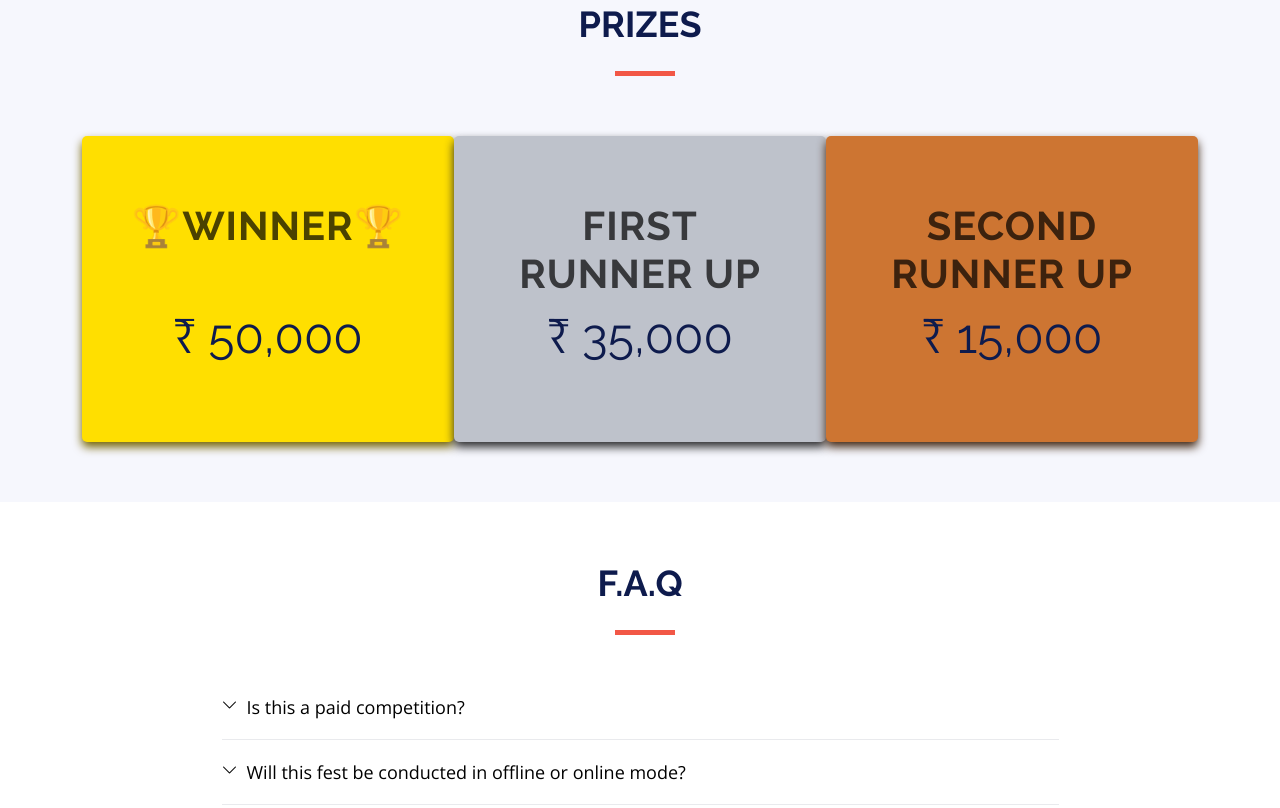
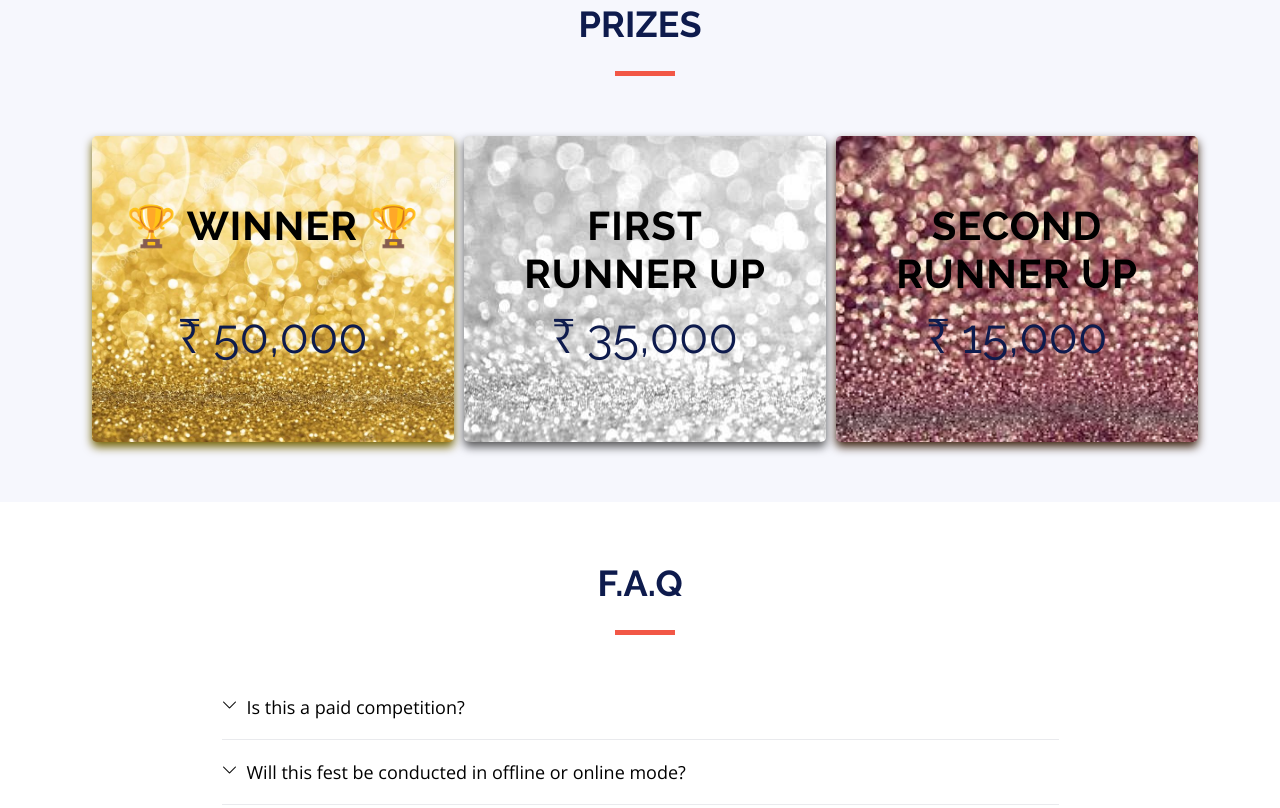
Before and after one commit to kartikay-bagla/Hardware-HubFest, a plain HTML site: page index.html in a window 1280 px wide. Shown: the part 2755-3563 px from the top of the page. Drawn offline with nearby package versions, Linux system fonts and the light colour scheme.

Commit message:
Minor changes and Background

```diff
--- a/assets/css/style.css
+++ b/assets/css/style.css
@@ -978,24 +978,28 @@ h1, h2, h3, h4, h5, h6 {
 #buy-tickets .card {
   border: none;
   border-radius: 5px;
+  margin-left: 10px;
   transition: all 0.3s ease-in-out;
 }
 
 .gold{
   padding: 40px 0px 60px;
-  background-color: #ffdf00;
+  background-image: url(../img/cards/gold-bg.jpg);
+  background-size: cover;
   box-shadow: 0 5px 10px 0 #726101;
 }
 .silver{
   padding: 40px 0px 60px;
-  background-color: #bec2cb;
-  box-shadow: 0 5px 10px 0 rgb(41 41 42);
+  background-image: url(../img/cards/silver-bg.jpg);
+  box-shadow: 0 5px 10px 0 rgb(87, 87, 88);
 }
 .bronze{
   padding: 40px 0px 60px;
-  background-color: #cd7532;
+  background-image: url(../img/cards/bronze-bg.jpg);
+  background-size: cover;
   box-shadow: 0 5px 10px 0 #3e230f;
 }
+
 
 #buy-tickets .gold:hover {
   box-shadow: 0 20px 50px 0 #796703;
@@ -1105,6 +1109,21 @@ h1, h2, h3, h4, h5, h6 {
     border-right: 1px solid #ddd;
   }
 }
+@media (max-width: 574px){
+  #schedule a{
+    margin-bottom: 10px;
+  }
+}
+@media (max-width: 438px) and (min-width: 393px) {
+  #logo img{
+    width: 80px;
+  }
+}
+@media (max-width: 392px) {
+  #logo img{
+    width: 60px;
+  }
+}
 #contact .php-email-form .error-message {
   display: none;
   color: #fff;
@@ -1164,6 +1183,7 @@ h1, h2, h3, h4, h5, h6 {
   transition: 0.4s;
   border-radius: 50px;
   cursor: pointer;
+  margin-top: 20px;
 }
 #contact .php-email-form button[type=submit]:hover {
   background: #e0072f;
--- a/index.html
+++ b/index.html
@@ -463,7 +463,7 @@
           <div class="col-lg-4" data-aos="fade-up" data-aos-delay="100">
             <div class="card mb-5 mb-lg-0 gold">
               <div class="card-body">
-                <h5 class="card-title text-muted text-uppercase text-center">🏆Winner🏆</h5> <br><br>
+                <h5 class="card-title text-muted text-uppercase text-center" style="opacity: 100%;">🏆 Winner 🏆</h5> <br><br>
                 <h6 class="card-price text-center">₹ 50,000</h6>
               </div>
             </div>
@@ -471,7 +471,7 @@
           <div class="col-lg-4" data-aos="fade-up" data-aos-delay="200">
             <div class="card mb-5 mb-lg-0 silver">
               <div class="card-body">
-                <h5 class="card-title text-muted text-uppercase text-center">First <br> runner up</h5>
+                <h5 class="card-title text-muted text-uppercase text-center" style="opacity: 100%;">First <br> runner up</h5>
                 <h6 class="card-price text-center">₹ 35,000</h6>
               </div>
             </div>
@@ -480,7 +480,7 @@
           <div class="col-lg-4" data-aos="fade-up" data-aos-delay="300">
             <div class="card bronze">
               <div class="card-body">
-                <h5 class="card-title text-muted text-uppercase text-center">Second <br> runner up</h5>
+                <h5 class="card-title text-muted text-uppercase text-center" style="opacity: 100%;">Second <br> runner up</h5>
                 <h6 class="card-price text-center">₹ 15,000</h6>
               </div>
             </div>
```
Also changed, not shown: assets/img/cards/bronze-bg.jpg (added), assets/img/cards/gold-bg.jpg (added), assets/img/cards/silver-bg.jpg (added), assets/img/hero-bg.jpg.
